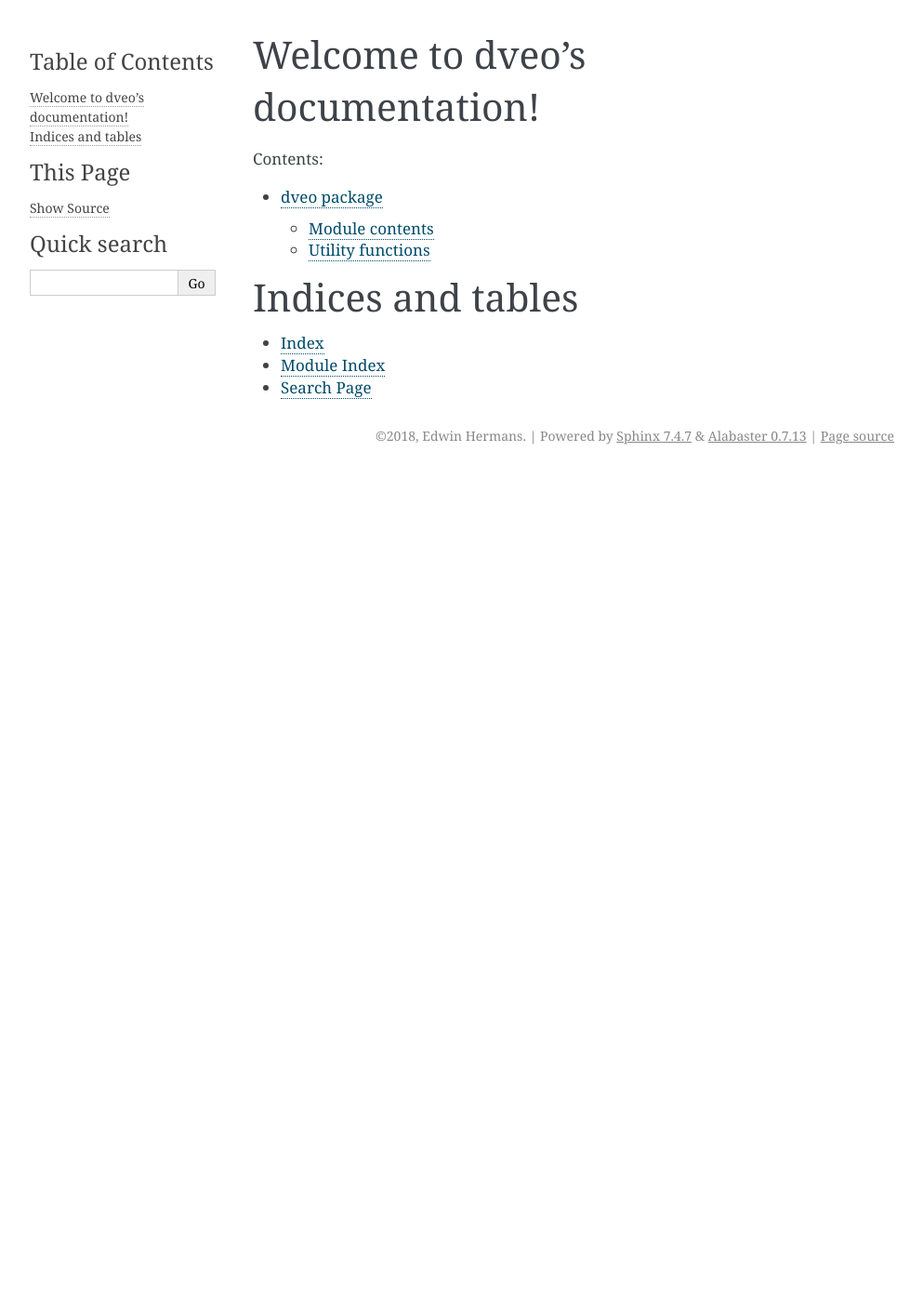
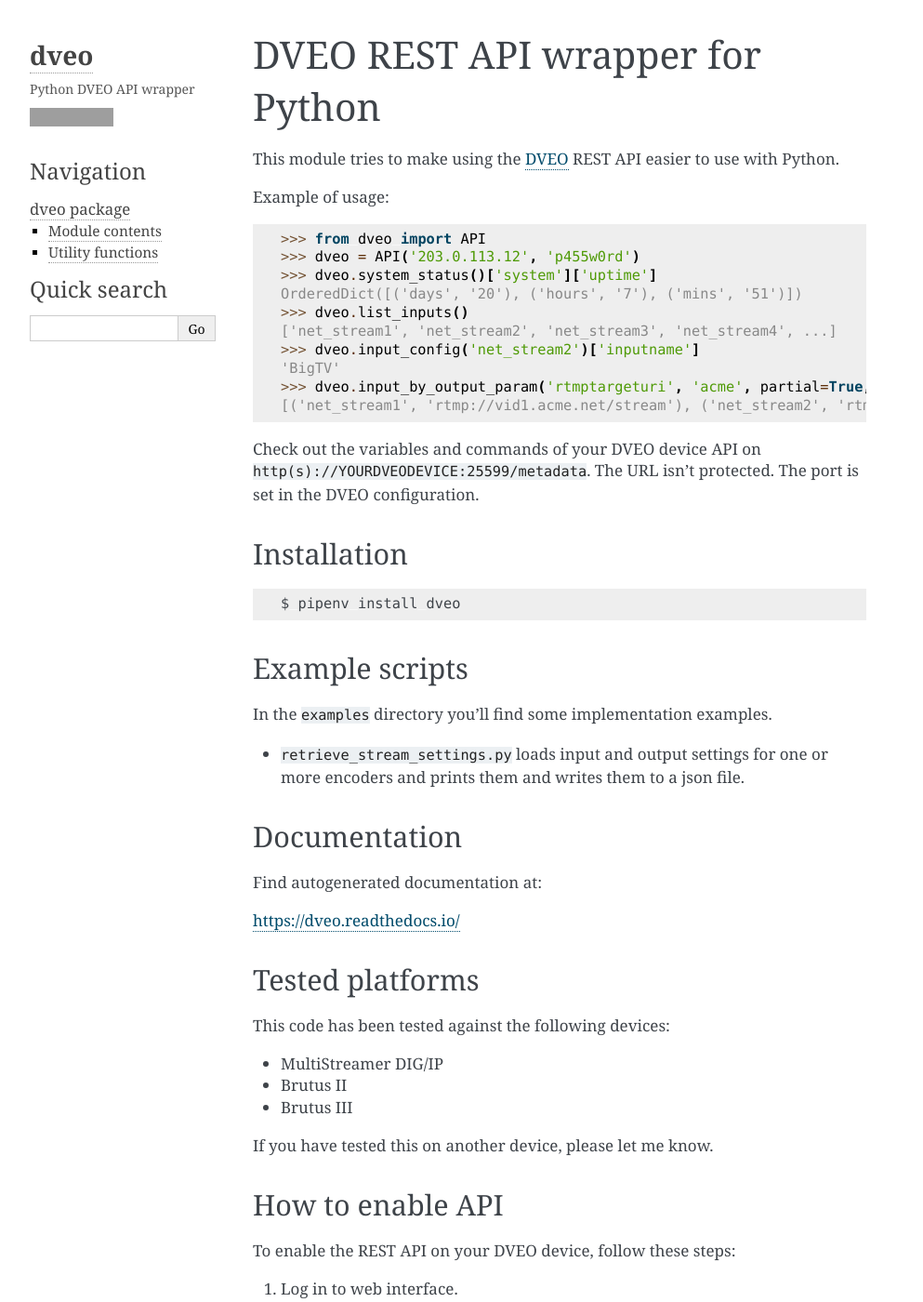
Before and after one commit to madeddie/dveo, a Sphinx documentation site: the page built from docs/index.rst, in a window 1280 px wide and 1400 px high. Shown: the whole window at 93% size, without its empty margins (148-1141 px from the left). Built offline with Sphinx 7.4.7, drawn with Linux system fonts in a browser that asks for light colours; some of the changed text lies outside the part shown; grey boxes are pictures that could not be loaded.

Commit message:
Fix documentation

```diff
--- /dev/null
+++ b/README.rst
@@ -0,0 +1,76 @@
+DVEO REST API wrapper for Python
+================================
+
+This module tries to make using the `DVEO`_ REST API easier to use with
+Python.
+
+Example of usage:
+
+.. code:: python
+
+   >>> from dveo import API
+   >>> dveo = API('203.0.113.12', 'p455w0rd')
+   >>> dveo.system_status()['system']['uptime']
+   OrderedDict([('days', '20'), ('hours', '7'), ('mins', '51')])
+   >>> dveo.list_inputs()
+   ['net_stream1', 'net_stream2', 'net_stream3', 'net_stream4', ...]
+   >>> dveo.input_config('net_stream2')['inputname']
+   'BigTV'
+   >>> dveo.input_by_output_param('rtmptargeturi', 'acme', partial=True, include_value=True)
+   [('net_stream1', 'rtmp://vid1.acme.net/stream'), ('net_stream2', 'rtmp://stream10.acme.com/rtmp'), ('net_stream3', 'rtmp://stream11.acme.com/rtmp'), ...]
+
+Check out the variables and commands of your DVEO device API on
+``http(s)://YOURDVEODEVICE:25599/metadata``. The URL isn’t protected.
+The port is set in the DVEO configuration.
+
+Installation
+------------
+
+.. code:: bash
+
+   $ pipenv install dveo
+
+Example scripts
+---------------
+
+In the ``examples`` directory you’ll find some implementation examples.
+
+-  ``retrieve_stream_settings.py`` loads input and output settings for
+   one or more encoders and prints them and writes them to a json file.
+
+Documentation
+-------------
+
+Find autogenerated documentation at:
+
+https://dveo.readthedocs.io/
+
+Tested platforms
+----------------
+
+This code has been tested against the following devices:
+
+-  MultiStreamer DIG/IP
+-  Brutus II
+-  Brutus III
+
+If you have tested this on another device, please let me know.
+
+How to enable API
+-----------------
+
+To enable the REST API on your DVEO device, follow these steps:
+
+1. Log in to web interface.
+2. Click on the ``SYSTEM SETUP`` tab.
+3. Open the ``Web Server Setup`` menu on the left.
+4. Select the ``API Web Server`` submenu.
+5. Check the ``Enable API Web Server`` box.
+6. If you choose to set ``Enable User Security`` to ``Yes``:
+
+   Fill in a password at ``API User Password (apiuser)``.
+7. Click the ``Update`` button.
+8. ``Restart`` the service in the ``Service Control`` menu to the right.
+   If it’s stopped it’ll be started.
+
+.. _DVEO: https://dveo.com/
--- a/docs/conf.py
+++ b/docs/conf.py
@@ -16,7 +16,7 @@
 import sys
 
 sys.path.insert(0, os.path.abspath(".."))
-import dveo
+import dveo  # noqa: F401,E402
 
 # -- Project information -----------------------------------------------------
 
@@ -80,7 +80,13 @@
 # further.  For a list of options available for each theme, see the
 # documentation.
 #
-# html_theme_options = {}
+html_theme_options = {
+    "github_user": "madeddie",
+    "github_repo": "dveo",
+    "github_type": "star",
+    "description": "Python DVEO API wrapper",
+    "sidebar_collapse": False,
+}
 
 # Add any paths that contain custom static files (such as style sheets) here,
 # relative to this directory. They are copied after the builtin static files,
@@ -96,6 +102,15 @@
 # 'searchbox.html']``.
 #
 # html_sidebars = {}
+html_sidebars = {
+    "**": [
+        "about.html",
+        "navigation.html",
+        "relations.html",
+        "searchbox.html",
+        "donate.html",
+    ]
+}
 
 
 # -- Options for HTMLHelp output ---------------------------------------------
--- a/docs/dveo.rst
+++ b/docs/dveo.rst
@@ -5,6 +5,7 @@
 ---------------
 
 .. automodule:: dveo
+    :private-members:
     :members:
     :undoc-members:
     :show-inheritance:
--- a/docs/index.rst
+++ b/docs/index.rst
@@ -3,19 +3,17 @@
    You can adapt this file completely to your liking, but it should at least
    contain the root `toctree` directive.
 
-Welcome to dveo's documentation!
-================================
+.. include:: ../README.rst
 
+Package contents
+----------------
 .. toctree::
    :maxdepth: 4
-   :caption: Contents:
 
    dveo
 
-
 Indices and tables
-==================
+------------------
 
 * :ref:`genindex`
-* :ref:`modindex`
 * :ref:`search`
```
Also changed, not shown: README.md (deleted, +0 -71 lines), 1 other file.
